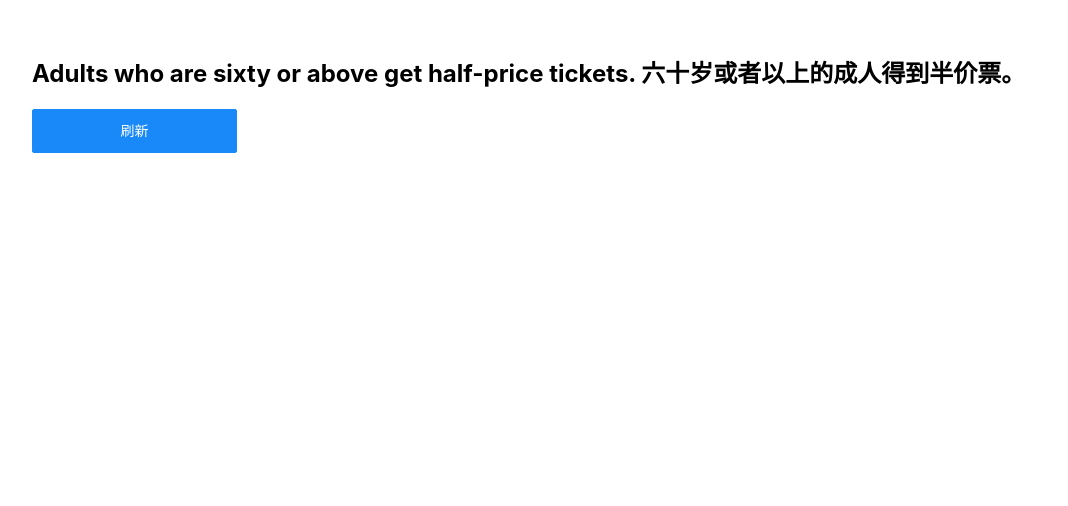
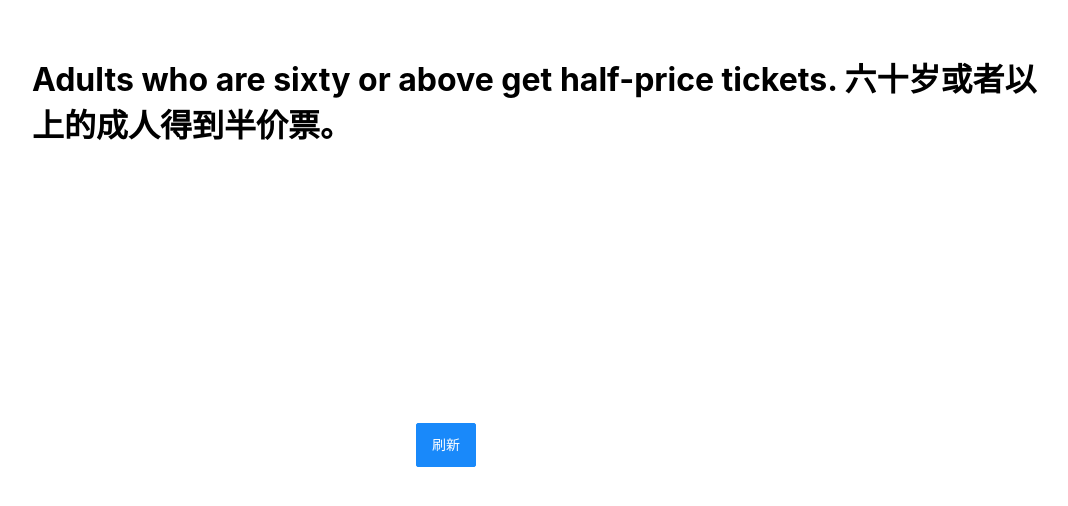
Before and after one commit to millor1989/examples, a plain HTML site: page docs/index.html in a window 1280 px wide. Shown: the part 202-708 px from the top of the page, without its empty margins (96-1164 px from the left). Drawn offline with nearby package versions, Linux system fonts and the light colour scheme.

Commit message:
with vant

```diff
--- a/docs/index.html
+++ b/docs/index.html
@@ -10,7 +10,7 @@
 <script src="./content.js" charset='UTF-8'></script>
 </head>
 <body>
-    <div id="hello-vue" style="width: 80%;height: 60%;margin-left: 10%;margin-right: 10%;margin-top: 20%;">
+    <div id="hello-vue" style="width: 100%;height: 100%;">
     </div>
 
 <script>
@@ -23,7 +23,7 @@
         message: pairs[i]
       }
     },
-    template:'<h2>{{ message }}</h2><van-button style="width:20%;" @click="refresh" type="primary">刷新</van-button>',
+    template:'<h1 style="width: 80%;height: 30%;margin-left: 10%;margin-right: 10%;margin-top: 20%;">{{ message }}</h1><van-button style="margin-left:40%;margin-top: 20%;" @click="refresh" type="primary">刷新</van-button>',
     methods: {
       refresh() {
           i = i + 1;
```
